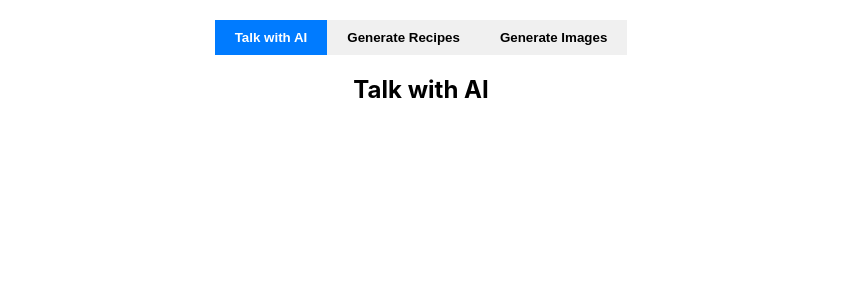
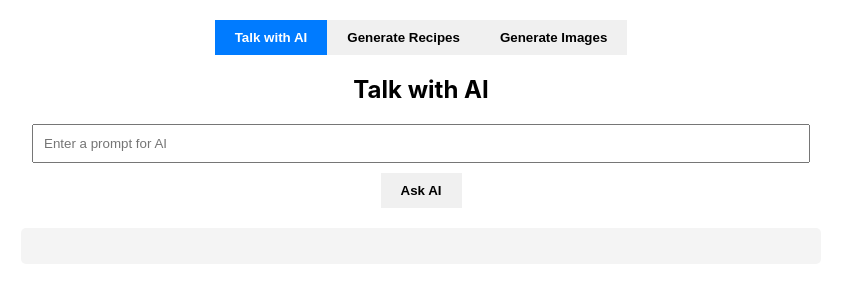
Before and after one commit to marcelo-moura/React_AI, a React (Create React App) app: page / in a window 1280 px wide. Shown: the top 300 px of the page, without its empty margins (219-1060 px from the left). Built offline with nearby package versions, Linux system fonts and the light colour scheme.

Commit message:
Implementação do compoente TalkWithAI

```diff
--- a/src/pages/chat/TalkWithAI.js
+++ b/src/pages/chat/TalkWithAI.js
@@ -1,9 +1,27 @@
-import react from "react";
+import react, { useState } from "react";
 
 function TalkWithAI(){
+
+    const [prompt, setPrompt] = useState('')
+    const [chatResponse, setChatResponse] = useState('')
+
+    const askAI = async () => {}
+
     return (
         <div>
             <h2>Talk with AI</h2>
+            <input
+                type="text"
+                value={prompt}
+                onChange={(e) => setPrompt(e.target.value)}
+                placeholder="Enter a prompt for AI"
+            />
+            <button onClick={askAI}>
+                Ask AI
+            </button>
+            <div className="output">
+                <p>{chatResponse}</p>
+            </div>
         </div>
     );
 }
```
